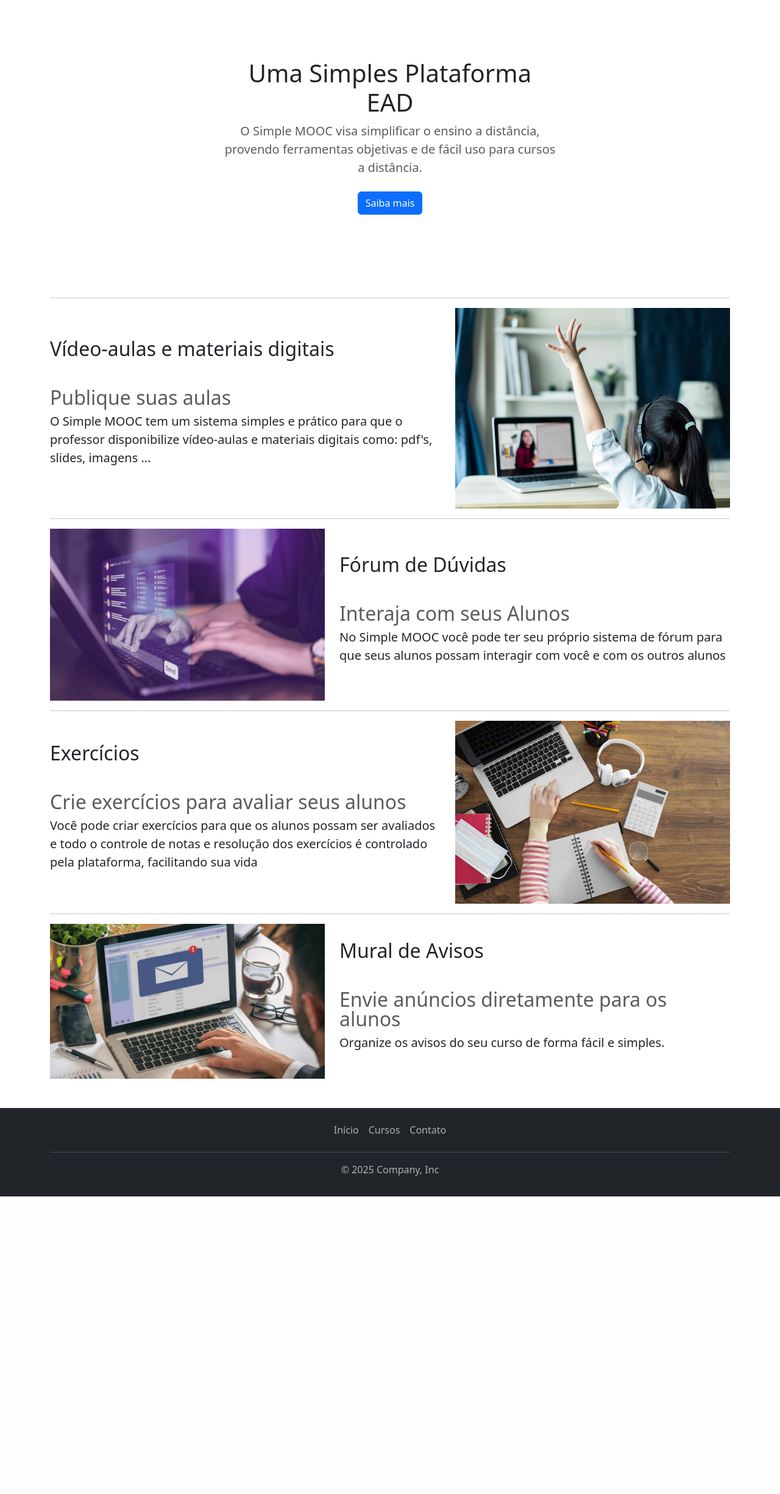
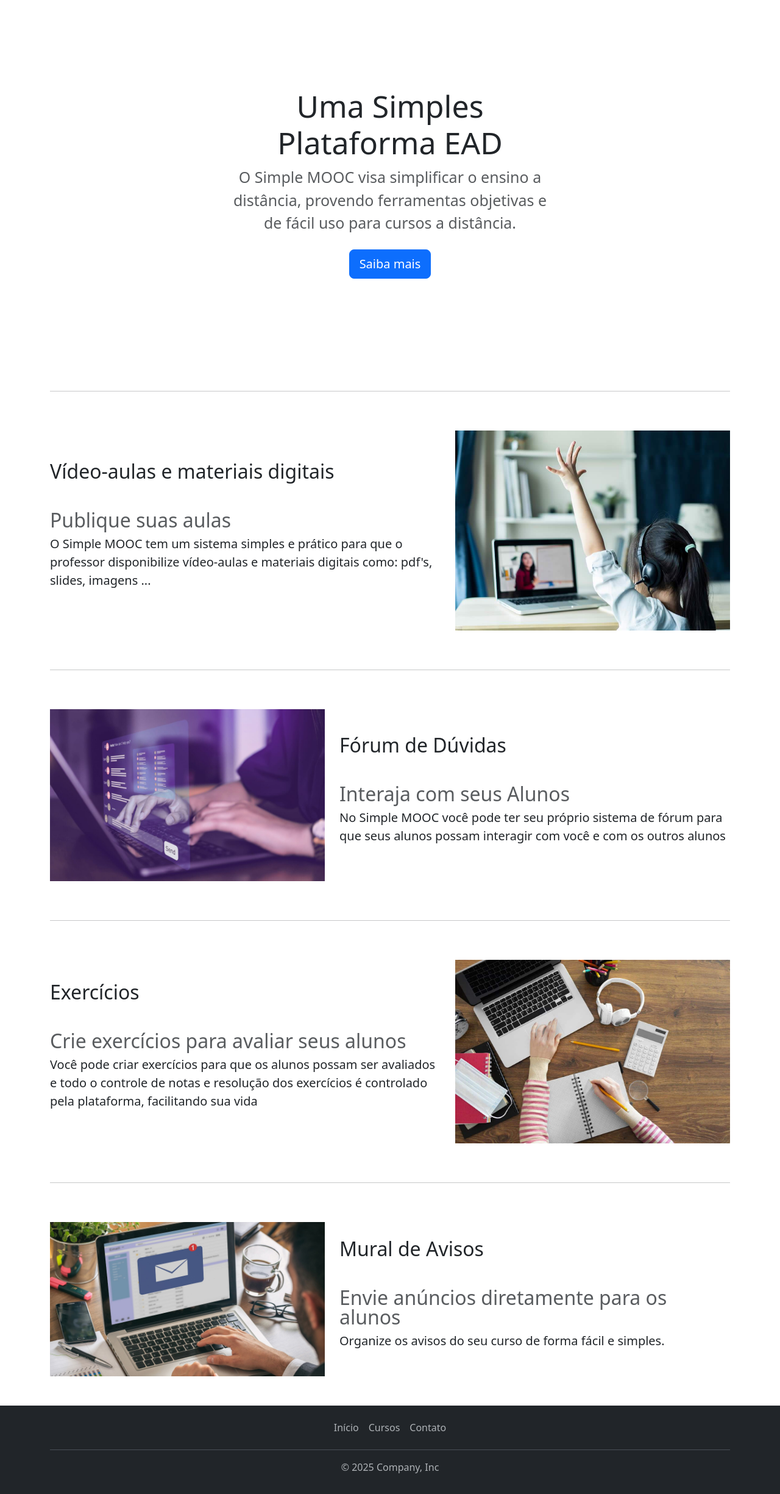
Before and after one commit to GuilhermeViana20/simplemooc, a Django app: page / in a window 1280 px wide. Shown: the part 57-2507 px from the top of the page at 61% size. Before the commit the page ends 2019 px from the top, so only its background shows below. Run offline with Django 3.2, Linux system fonts and the light colour scheme.

Commit message:
Ajustando telas

```diff
--- a/simplemooc/core/templates/home.html
+++ b/simplemooc/core/templates/home.html
@@ -5,23 +5,23 @@
 {% block content %}
 <section class="py-5 text-center container">
     <div class="row py-lg-5">
-        <div class="col-lg-6 col-md-8 mx-auto">
-            <h1 class="fw-light">Uma Simples Plataforma EAD</h1>
-            <p class="lead text-body-secondary">
+        <div class="col-lg-6 col-md-8 py-5 mx-auto">
+            <h1 class="fw-light" style="font-size: 50px;">Uma Simples Plataforma EAD</h1>
+            <p class="lead text-body-secondary" style="font-size: 25px;">
                 O Simple MOOC visa simplificar o ensino a distância,
                 provendo ferramentas objetivas e de fácil uso para
                 cursos a distância.
             </p>
             <p>
-                <a href="#" class="btn btn-primary my-2">Saiba mais</a>
+                <a href="#marketing" class="btn btn-lg btn-primary my-2">Saiba mais</a>
             </p>
         </div>
     </div>
 </section>
 
-<div class="container marketing">
+<div class="container marketing" id="marketing">
     <hr class="featurette-divider">
-    <div class="row featurette">
+    <div class="row featurette py-5">
         <div class="col-md-7 d-flex align-items-center">
             <div>
                 <h2 class="featurette-heading fw-normal lh-1">
@@ -46,23 +46,10 @@
                 width="500"
                 alt=""
             >
-            <!-- <svg
-                aria-label="Placeholder: 500x500"
-                class="bd-placeholder-img bd-placeholder-img-lg featurette-image img-fluid mx-auto"
-                height="500"
-                preserveAspectRatio="xMidYMid slice"
-                role="img"
-                width="500"
-                xmlns="http://www.w3.org/2000/svg"
-            >
-                <title>Placeholder</title>
-                <rect width="100%" height="100%" fill="var(--bs-secondary-bg)"></rect>
-                <text x="50%" y="50%" fill="var(--bs-secondary-color)" dy=".3em">500x500</text>
-            </svg> -->
         </div>
     </div>
     <hr class="featurette-divider">
-    <div class="row featurette">
+    <div class="row featurette py-5">
         <div class="col-md-7 order-md-2 d-flex align-items-center">
             <div>
                 <h2 class="featurette-heading fw-normal lh-1">
@@ -89,7 +76,7 @@
         </div>
     </div>
     <hr class="featurette-divider">
-    <div class="row featurette">
+    <div class="row featurette py-5">
         <div class="col-md-7 d-flex align-items-center">
             <div>
                 <h2 class="featurette-heading fw-normal lh-1">
@@ -118,7 +105,7 @@
         </div>
     </div>
     <hr class="featurette-divider">
-    <div class="row featurette mb-5">
+    <div class="row featurette py-5">
         <div class="col-md-7 order-md-2 d-flex align-items-center">
             <div>
                 <h2 class="featurette-heading fw-normal lh-1">
--- a/simplemooc/courses/templates/courses/index.html
+++ b/simplemooc/courses/templates/courses/index.html
@@ -5,7 +5,7 @@
 {% block content %}
 <div class="container">
     <h3 class="py-4 mb-4 border-bottom">Lista de Cursos</h3>
-    <div class="album">
+    <div class="album vh-100">
         <div class="container">
             <div class="row row-cols-1 row-cols-sm-2 row-cols-md-3 g-3">
                 {% for course in courses %}
```
Also changed, not shown: simplemooc/core/templates/contact.html (+0 -20 lines), db.sqlite3, simplemooc/media/courses/images/python-zumbis_HTaJisD_QaNcWUL.png (added).
